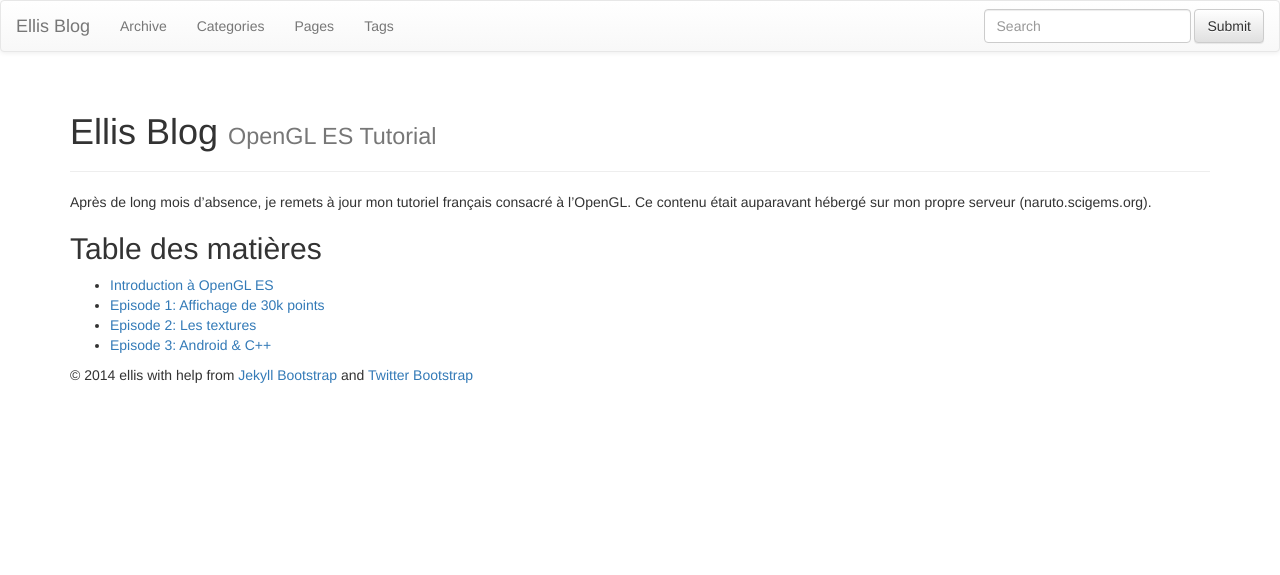
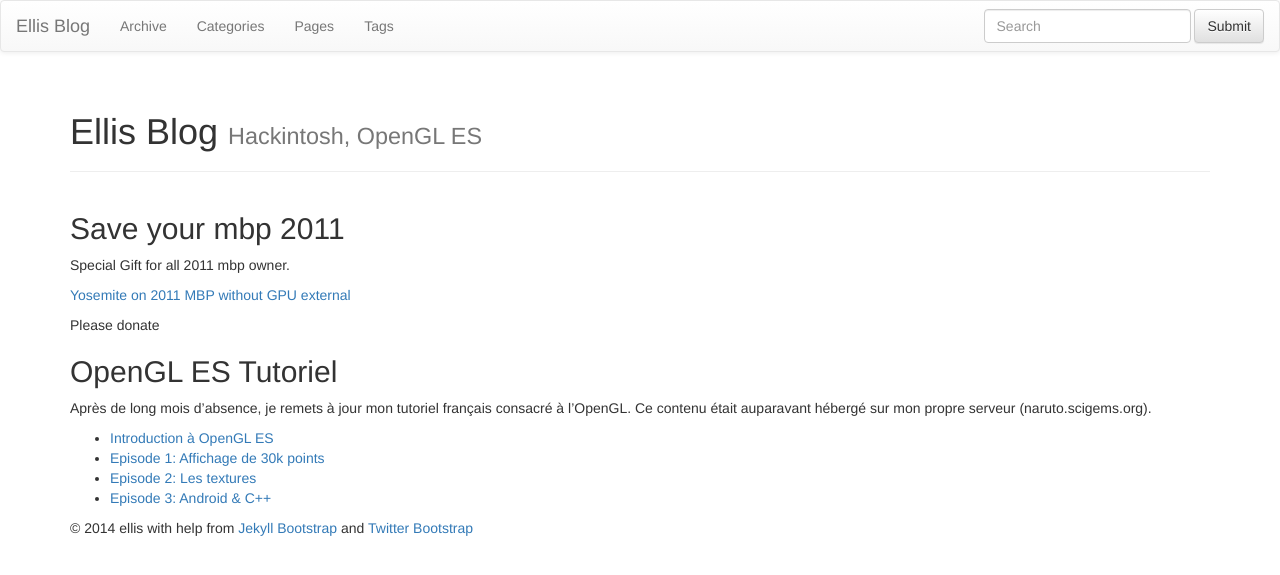
Before and after one commit to ellis2323/ellis2323.github.io, a Jekyll site: the page built from index.md, in a window 1280 px wide. Shown: the top 575 px of the page. Built offline with Jekyll 4.4.1, drawn with Linux system fonts in a browser that asks for light colours; nearby versions of some CDN libraries; library files that are not in the unit come from our copies.

Commit message:
mbp 2011 Yosemite installation

```diff
--- a/index.md
+++ b/index.md
@@ -1,14 +1,22 @@
 ---
 layout: page
 title: Ellis Blog
-tagline: OpenGL ES Tutorial
-tags : [intro, OpenGL]
+tagline: Hackintosh, OpenGL ES
+tags : [Hackintosh, OpenGL]
 ---
+
+## Save your mbp 2011
+
+Special Gift for all 2011 mbp owner.
+
+<a href="{{ BASE_PATH }}/mbp2011/Mbp2011.html">Yosemite on 2011 MBP without GPU external</a>
+
+Please donate
+
+## OpenGL ES Tutoriel
 
 Après de long mois d'absence, je remets à jour mon tutoriel français consacré à l'OpenGL.
 Ce contenu était auparavant hébergé sur mon propre serveur (naruto.scigems.org).
-
-## Table des matières
 
 <ul class="posts">
     <li><a href="{{ BASE_PATH }}/opengles/Introduction.html">Introduction à OpenGL ES</a></li>
```
Also changed, not shown: _includes/paypal_button.html (added, +8 -0 lines), mbp2011/Mbp2011.md (added, +108 -0 lines), mbp2011/boot_uefi.png (added), mbp2011/btn_donate_150wx70h.gif (added), mbp2011/disk_utility_1.png (added), mbp2011/disk_utility_2.png (added), mbp2011/paypal-button.png (added), mbp2011/unibeast_agree.png (added), mbp2011/unibeast_end.png (added), mbp2011/unibeast_laptop.png (added), mbp2011/unibeast_license.png (added), mbp2011/unibeast_password.png (added), mbp2011/unibeast_readme.png (added), mbp2011/unibeast_selectusbkey.png (added), 3 more files.
